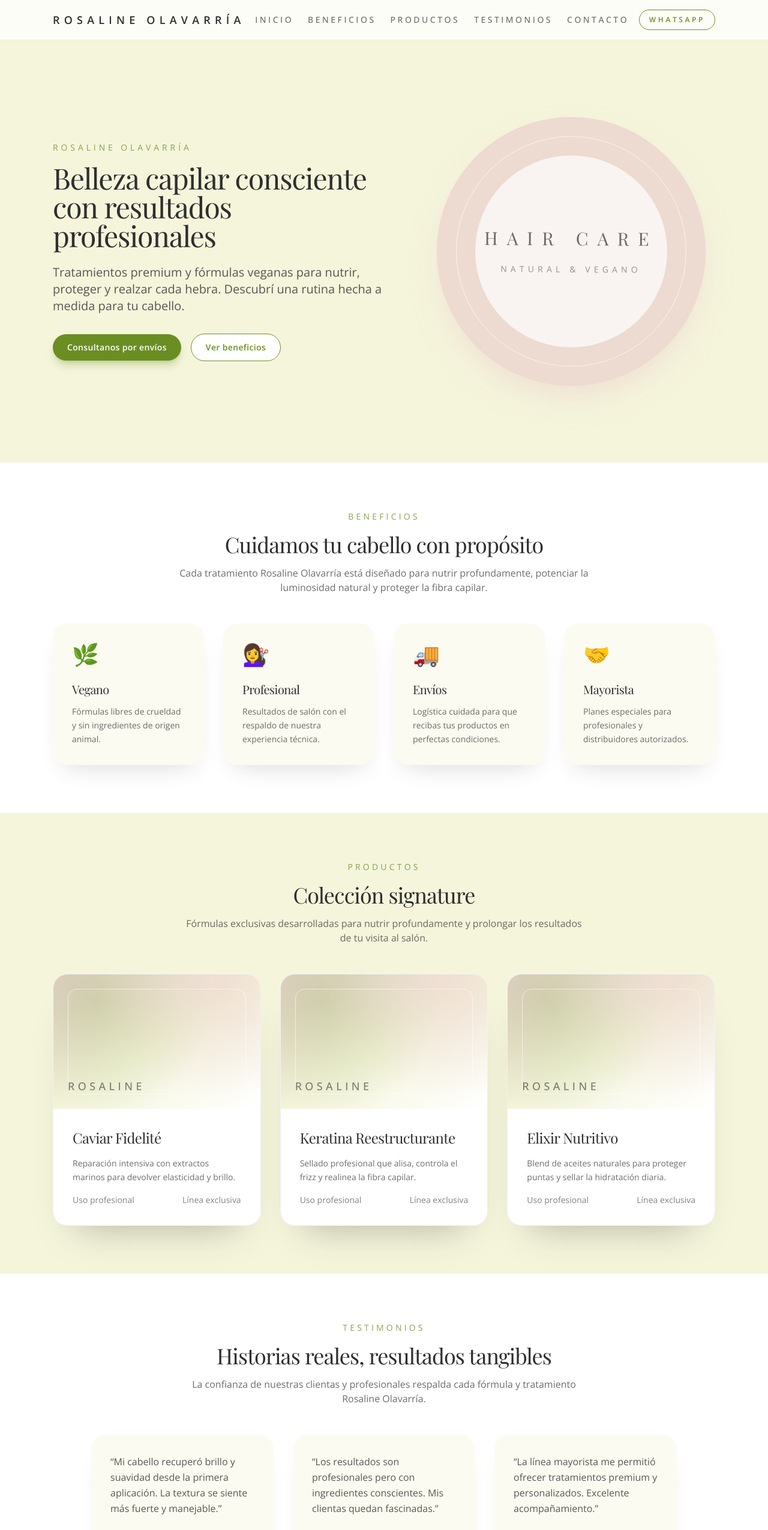
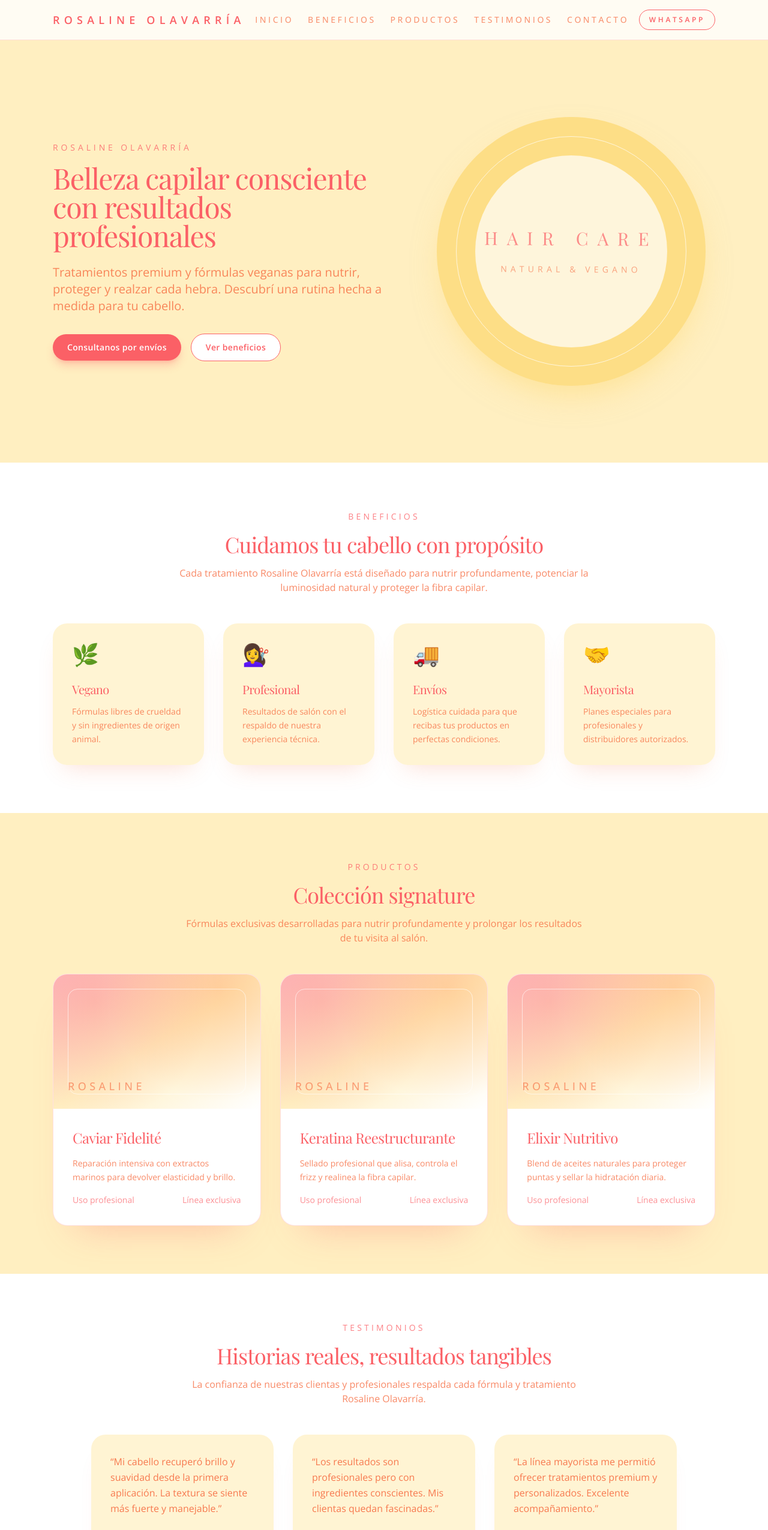
Before and after one commit to campe111/MajoRosaline, a React (Vite) app in the folder rosaline-landing/: page / in a window 1280 px wide. Shown: the top 2550 px of the page at 60% size. Built offline with nearby package versions, Linux system fonts and the light colour scheme.

Commit message:
Cambie paleta de colores

```diff
--- a/rosaline-landing/src/App.jsx
+++ b/rosaline-landing/src/App.jsx
@@ -14,15 +14,15 @@ const navigation = [
 
 export default function App() {
   return (
-    <div className="relative min-h-screen overflow-x-hidden bg-beige text-softBlack">
-      <div className="sticky top-0 z-50 border-b border-olive/10 bg-white/80 backdrop-blur">
+    <div className="relative min-h-screen overflow-x-hidden bg-cream text-terra">
+      <div className="sticky top-0 z-50 border-b border-rose/20 bg-white/80 backdrop-blur">
         <div className="mx-auto flex w-full max-w-6xl items-center justify-between px-6 py-4">
-          <a href="#inicio" className="text-lg font-semibold uppercase tracking-[0.4em] text-softBlack">
+          <a href="#inicio" className="text-lg font-semibold uppercase tracking-[0.4em] text-rose">
             Rosaline Olavarría
           </a>
-          <nav className="hidden items-center gap-6 text-sm font-medium uppercase tracking-[0.25em] text-softBlack/70 sm:flex">
+          <nav className="hidden items-center gap-6 text-sm font-medium uppercase tracking-[0.25em] text-terra/70 sm:flex">
             {navigation.map((item) => (
-              <a key={item.label} href={item.href} className="transition-colors hover:text-olive">
+              <a key={item.label} href={item.href} className="transition-colors hover:text-rose">
                 {item.label}
               </a>
             ))}
@@ -31,7 +31,7 @@ export default function App() {
             href="https://wa.me/5491123456789"
             target="_blank"
             rel="noreferrer"
-            className="hidden rounded-full border border-olive px-4 py-2 text-xs font-semibold uppercase tracking-[0.3em] text-olive transition-colors hover:bg-olive hover:text-white sm:inline-flex"
+            className="hidden rounded-full border border-rose px-4 py-2 text-xs font-semibold uppercase tracking-[0.3em] text-rose transition-colors hover:bg-rose hover:text-white sm:inline-flex"
           >
             WhatsApp
           </a>
@@ -44,7 +44,7 @@ export default function App() {
         <Testimonials />
         <Contact />
       </main>
-      <footer className="bg-softBlack py-10 text-center text-sm text-beige/80">
+      <footer className="bg-rose py-10 text-center text-sm text-cream/90">
         <p className="uppercase tracking-[0.25em]">© {new Date().getFullYear()} Rosaline Olavarría. Todos los derechos reservados.</p>
       </footer>
     </div>
--- a/rosaline-landing/src/components/Button.jsx
+++ b/rosaline-landing/src/components/Button.jsx
@@ -5,11 +5,11 @@ const baseClasses =
 
 const variants = {
   primary:
-    'bg-olive text-white shadow-lg shadow-olive/30 hover:bg-olive/90 focus-visible:outline-olive',
+    'bg-rose text-white shadow-lg shadow-rose/30 hover:bg-rose/90 focus-visible:outline-rose',
   secondary:
-    'bg-white text-olive border border-olive hover:bg-olive/10 focus-visible:outline-olive',
+    'bg-white text-rose border border-rose hover:bg-rose/10 focus-visible:outline-rose',
   ghost:
-    'bg-transparent text-softBlack border border-softBlack/20 hover:border-softBlack focus-visible:outline-softBlack'
+    'bg-transparent text-terra border border-terra/30 hover:border-terra focus-visible:outline-terra'
 }
 
 export default function Button({
--- a/rosaline-landing/src/index.css
+++ b/rosaline-landing/src/index.css
@@ -8,7 +8,7 @@
   }
 
   body {
-    @apply font-body bg-beige text-softBlack antialiased;
+    @apply font-body bg-cream text-terra antialiased;
   }
 
   h1,
@@ -17,6 +17,6 @@
   h4,
   h5,
   h6 {
-    @apply font-display tracking-tight text-softBlack;
+    @apply font-display tracking-tight text-rose;
   }
 }
--- a/rosaline-landing/src/sections/Benefits.jsx
+++ b/rosaline-landing/src/sections/Benefits.jsx
@@ -33,9 +33,9 @@ export default function Benefits() {
     <section id="beneficios" className="bg-white py-20">
       <div className="mx-auto flex w-full max-w-6xl flex-col gap-12 px-6 text-center">
         <div className="space-y-4">
-          <p className="text-sm uppercase tracking-[0.3em] text-olive/80">Beneficios</p>
+          <p className="text-sm uppercase tracking-[0.3em] text-rose/80">Beneficios</p>
           <h2 className="text-3xl sm:text-4xl">Cuidamos tu cabello con propósito</h2>
-          <p className="mx-auto max-w-3xl text-base text-softBlack/70">
+          <p className="mx-auto max-w-3xl text-base text-terra/80">
             Cada tratamiento Rosaline Olavarría está diseñado para nutrir profundamente, potenciar la luminosidad natural y proteger la fibra capilar.
           </p>
         </div>
@@ -43,7 +43,7 @@ export default function Benefits() {
           {benefits.map((benefit, index) => (
             <motion.div
               key={benefit.title}
-              className="rounded-3xl bg-beige/40 p-8 text-left shadow-[0_20px_40px_-20px_rgba(47,47,47,0.2)]"
+              className="rounded-3xl bg-cream/70 p-8 text-left shadow-[0_20px_40px_-20px_rgba(246,107,64,0.25)]"
               initial="hidden"
               whileInView="visible"
               viewport={{ once: true, margin: '-50px' }}
@@ -51,8 +51,8 @@ export default function Benefits() {
               variants={itemVariants}
             >
               <div className="text-4xl">{benefit.icon}</div>
-              <h3 className="mt-6 text-xl">{benefit.title}</h3>
-              <p className="mt-3 text-sm leading-relaxed text-softBlack/70">{benefit.description}</p>
+              <h3 className="mt-6 text-xl text-rose">{benefit.title}</h3>
+              <p className="mt-3 text-sm leading-relaxed text-terra/80">{benefit.description}</p>
             </motion.div>
           ))}
         </div>
--- a/rosaline-landing/src/sections/Hero.jsx
+++ b/rosaline-landing/src/sections/Hero.jsx
@@ -8,8 +8,8 @@ const heroVariants = {
 
 export default function Hero() {
   return (
-    <section id="inicio" className="relative overflow-hidden bg-beige py-24 sm:py-32">
-      <div className="absolute inset-0 -z-10 bg-[radial-gradient(circle_at_top,_rgba(107,142,35,0.15),_transparent_60%)]" />
+    <section id="inicio" className="relative overflow-hidden bg-cream py-24 sm:py-32">
+      <div className="absolute inset-0 -z-10 bg-[radial-gradient(circle_at_top,_rgba(251,96,102,0.18),_transparent_60%)]" />
       <div className="mx-auto flex w-full max-w-6xl flex-col-reverse items-center gap-12 px-6 sm:flex-row sm:gap-16">
         <motion.div
           className="max-w-xl text-center sm:text-left"
@@ -18,11 +18,11 @@ export default function Hero() {
           transition={{ duration: 0.8, ease: 'easeOut' }}
           variants={heroVariants}
         >
-          <p className="mb-4 text-sm uppercase tracking-[0.35em] text-olive/80">Rosaline Olavarría</p>
+          <p className="mb-4 text-sm uppercase tracking-[0.35em] text-rose/80">Rosaline Olavarría</p>
           <h1 className="text-4xl leading-tight sm:text-5xl">
             Belleza capilar consciente con resultados profesionales
           </h1>
-          <p className="mt-6 text-lg text-softBlack/80 sm:text-xl">
+          <p className="mt-6 text-lg text-terra/80 sm:text-xl">
             Tratamientos premium y fórmulas veganas para nutrir, proteger y realzar cada hebra. Descubrí una rutina hecha a medida para tu cabello.
           </p>
           <div className="mt-8 flex flex-col items-center gap-4 sm:flex-row sm:justify-start">
@@ -35,7 +35,7 @@ export default function Hero() {
           </div>
         </motion.div>
         <motion.div
-          className="relative flex h-80 w-80 items-center justify-center rounded-full bg-blush/60 shadow-2xl shadow-blush/50 sm:h-[28rem] sm:w-[28rem]"
+          className="relative flex h-80 w-80 items-center justify-center rounded-full bg-honey/70 shadow-2xl shadow-honey/50 sm:h-[28rem] sm:w-[28rem]"
           initial={{ opacity: 0, scale: 0.9 }}
           animate={{ opacity: 1, scale: 1 }}
           transition={{ duration: 1, ease: 'easeOut', delay: 0.2 }}
@@ -47,8 +47,8 @@ export default function Hero() {
             animate={{ rotate: [0, 2, -2, 0] }}
             transition={{ duration: 6, repeat: Infinity }}
           >
-            <h2 className="text-3xl font-light uppercase tracking-[0.5em] text-softBlack/70">Hair Care</h2>
-            <p className="mt-6 text-sm uppercase tracking-[0.44em] text-softBlack/50">Natural &amp; Vegano</p>
+            <h2 className="text-3xl font-light uppercase tracking-[0.5em] text-rose/70">Hair Care</h2>
+            <p className="mt-6 text-sm uppercase tracking-[0.44em] text-terra/60">Natural &amp; Vegano</p>
           </motion.div>
         </motion.div>
       </div>
--- a/rosaline-landing/src/sections/Products.jsx
+++ b/rosaline-landing/src/sections/Products.jsx
@@ -25,12 +25,12 @@ const cardVariants = {
 
 export default function Products() {
   return (
-    <section id="productos" className="bg-beige py-20">
+    <section id="productos" className="bg-cream py-20">
       <div className="mx-auto w-full max-w-6xl px-6">
         <div className="text-center">
-          <p className="text-sm uppercase tracking-[0.3em] text-olive/80">Productos</p>
+          <p className="text-sm uppercase tracking-[0.3em] text-rose/80">Productos</p>
           <h2 className="mt-4 text-3xl sm:text-4xl">Colección signature</h2>
-          <p className="mx-auto mt-4 max-w-2xl text-base text-softBlack/70">
+          <p className="mx-auto mt-4 max-w-2xl text-base text-terra/80">
             Fórmulas exclusivas desarrolladas para nutrir profundamente y prolongar los resultados de tu visita al salón.
           </p>
         </div>
@@ -38,25 +38,25 @@ export default function Products() {
           {products.map((product, index) => (
             <motion.article
               key={product.name}
-              className="group flex flex-col overflow-hidden rounded-3xl border border-warmGray/30 bg-white shadow-[0_40px_60px_-40px_rgba(47,47,47,0.35)]"
+              className="group flex flex-col overflow-hidden rounded-3xl border border-rose/20 bg-white shadow-[0_40px_60px_-40px_rgba(251,96,102,0.35)]"
               initial="hidden"
               whileInView="visible"
               viewport={{ once: true, margin: '-80px' }}
               custom={index}
               variants={cardVariants}
             >
-              <div className="relative h-56 overflow-hidden bg-gradient-to-br from-blush/70 via-beige to-white">
-                <div className="absolute inset-0 bg-[radial-gradient(circle_at_20%_20%,rgba(107,142,35,0.25),transparent_60%)]" />
-                <div className="absolute inset-0 bg-[radial-gradient(circle_at_80%_10%,rgba(232,200,200,0.45),transparent_55%)]" />
+              <div className="relative h-56 overflow-hidden bg-gradient-to-br from-rose/40 via-cream to-white">
+                <div className="absolute inset-0 bg-[radial-gradient(circle_at_20%_20%,rgba(251,96,102,0.25),transparent_60%)]" />
+                <div className="absolute inset-0 bg-[radial-gradient(circle_at_80%_10%,rgba(255,164,99,0.4),transparent_55%)]" />
                 <div className="absolute inset-6 rounded-2xl border border-white/60" aria-hidden />
-                <p className="absolute bottom-6 left-6 text-lg font-medium uppercase tracking-[0.3em] text-softBlack/60">
+                <p className="absolute bottom-6 left-6 text-lg font-medium uppercase tracking-[0.3em] text-terra/60">
                   Rosaline
                 </p>
               </div>
               <div className="flex flex-1 flex-col gap-4 p-8">
                 <h3 className="text-2xl">{product.name}</h3>
-                <p className="text-sm leading-relaxed text-softBlack/70">{product.description}</p>
-                <div className="mt-auto flex items-center justify-between text-sm text-softBlack/60">
+                <p className="text-sm leading-relaxed text-terra/80">{product.description}</p>
+                <div className="mt-auto flex items-center justify-between text-sm text-rose/70">
                   <span>Uso profesional</span>
                   <span>Línea exclusiva</span>
                 </div>
--- a/rosaline-landing/src/sections/Testimonials.jsx
+++ b/rosaline-landing/src/sections/Testimonials.jsx
@@ -27,24 +27,24 @@ export default function Testimonials() {
   return (
     <section id="testimonios" className="bg-white py-20">
       <div className="mx-auto w-full max-w-5xl px-6 text-center">
-        <p className="text-sm uppercase tracking-[0.3em] text-olive/80">Testimonios</p>
+        <p className="text-sm uppercase tracking-[0.3em] text-rose/80">Testimonios</p>
         <h2 className="mt-4 text-3xl sm:text-4xl">Historias reales, resultados tangibles</h2>
-        <p className="mx-auto mt-4 max-w-2xl text-base text-softBlack/70">
+        <p className="mx-auto mt-4 max-w-2xl text-base text-terra/80">
           La confianza de nuestras clientas y profesionales respalda cada fórmula y tratamiento Rosaline Olavarría.
         </p>
         <div className="mt-12 grid gap-8 md:grid-cols-3">
           {testimonials.map((testimonial, index) => (
             <motion.blockquote
               key={testimonial.name}
-              className="flex h-full flex-col justify-between rounded-3xl bg-beige/40 p-8 text-left shadow-[0_25px_35px_-25px_rgba(47,47,47,0.25)]"
+              className="flex h-full flex-col justify-between rounded-3xl bg-cream/70 p-8 text-left shadow-[0_25px_35px_-25px_rgba(251,96,102,0.25)]"
               initial="hidden"
               whileInView="visible"
               viewport={{ once: true, margin: '-40px' }}
               custom={index}
               variants={listVariants}
             >
-              <p className="text-base leading-relaxed text-softBlack/80">“{testimonial.quote}”</p>
-              <span className="mt-6 text-sm font-semibold uppercase tracking-[0.2em] text-softBlack/60">
+              <p className="text-base leading-relaxed text-terra/90">“{testimonial.quote}”</p>
+              <span className="mt-6 text-sm font-semibold uppercase tracking-[0.2em] text-rose/70">
                 {testimonial.name}
               </span>
             </motion.blockquote>
```
Also changed, not shown: rosaline-landing/src/sections/Contact.jsx (+11 -11 lines), rosaline-landing/tailwind.config.js (+5 -5 lines), 1 other file (tests, documents, lock files or other folders).
